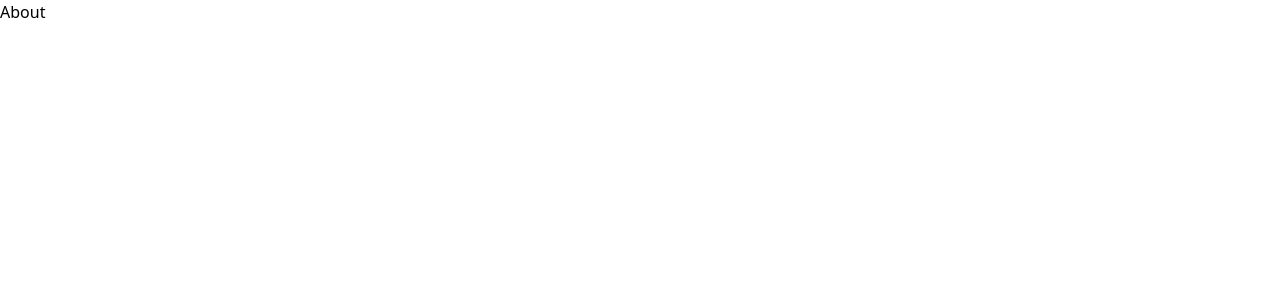
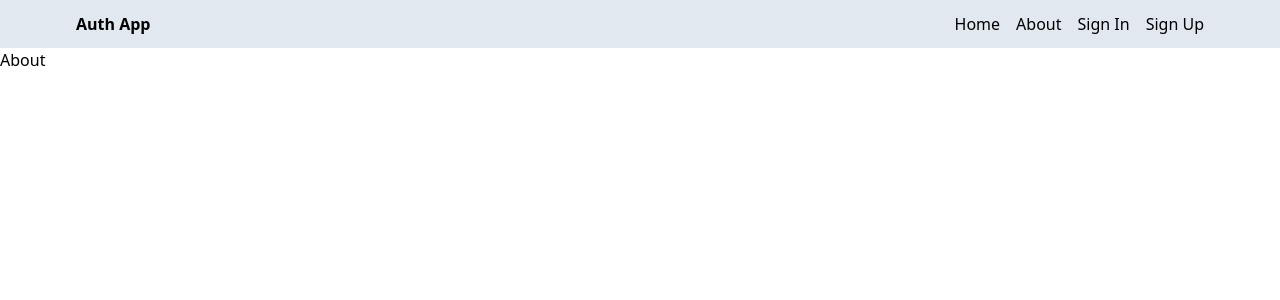
Before and after one commit to amarkumarsbg/mern-auth, a React (Vite) app in the folder client/: page /about in a window 1280 px wide. Shown: the top 300 px of the page. Built offline with nearby package versions, Linux system fonts and the light colour scheme.

Commit message:
create header component

```diff
--- a/client/src/App.jsx
+++ b/client/src/App.jsx
@@ -4,10 +4,13 @@
 import SignIn from "./pages/SignIn";
 import SignUp from "./pages/SignUp";
 import Profile from "./pages/Profile";
+import Header from "./components/Header";
 
 export default function App() {
   return (
     <BrowserRouter>
+      {/* header*/}
+      <Header />
       <Routes>
         <Route path="/" element={<Home />} />
         <Route path="/about" element={<About />} />
--- /dev/null
+++ b/client/src/components/Header.jsx
@@ -0,0 +1,27 @@
+import { Link } from "react-router-dom";
+
+export default function Header() {
+  return (
+    <div className="bg-slate-200">
+      <div className="flex justify-between items-center max-w-6xl mx-auto p-3">
+        <Link to="/">
+          <h1 className=" font-bold">Auth App</h1>
+        </Link>
+        <ul className="flex gap-4">
+          <Link to="/">
+            <li>Home</li>
+          </Link>
+          <Link to="/about">
+            <li>About</li>
+          </Link>
+          <Link to="/sign-in">
+            <li>Sign In</li>
+          </Link>
+          <Link to="/sign-up">
+            <li>Sign Up</li>
+          </Link>
+        </ul>
+      </div>
+    </div>
+  );
+}
--- a/client/src/pages/About.jsx
+++ b/client/src/pages/About.jsx
@@ -1,5 +1,3 @@
-import React from "react";
-
 export default function About() {
   return <div>About</div>;
 }
--- a/client/src/pages/Home.jsx
+++ b/client/src/pages/Home.jsx
@@ -1,5 +1,3 @@
-import React from "react";
-
 export default function Home() {
   return <div>Home</div>;
 }
--- a/client/src/pages/Profile.jsx
+++ b/client/src/pages/Profile.jsx
@@ -1,5 +1,3 @@
-import React from "react";
-
 export default function Profile() {
   return <div>Profile</div>;
 }
--- a/client/src/pages/SignIn.jsx
+++ b/client/src/pages/SignIn.jsx
@@ -1,5 +1,3 @@
-import React from "react";
-
 export default function SignIn() {
   return <div>Sign In</div>;
 }
--- a/client/src/pages/SignUp.jsx
+++ b/client/src/pages/SignUp.jsx
@@ -1,5 +1,3 @@
-import React from "react";
-
 export default function SignUp() {
   return <div>Sign Up</div>;
 }
```
